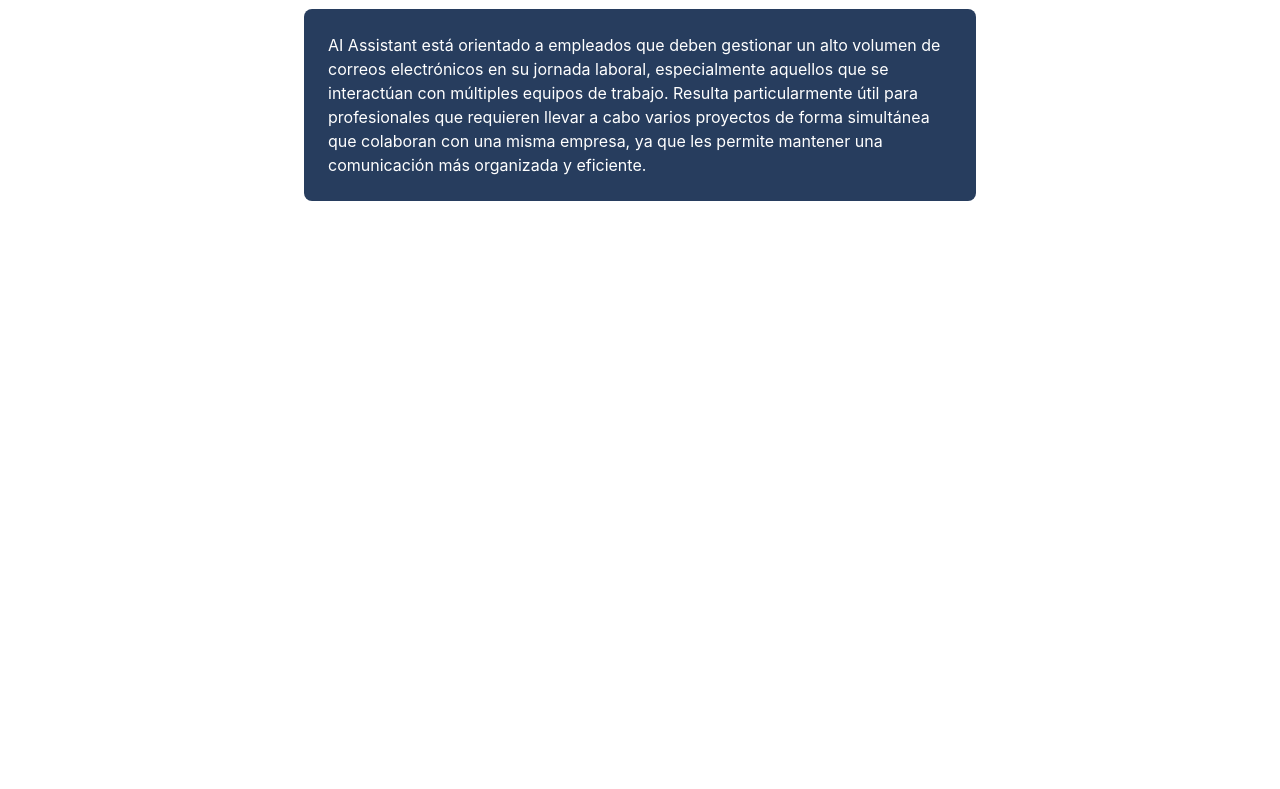
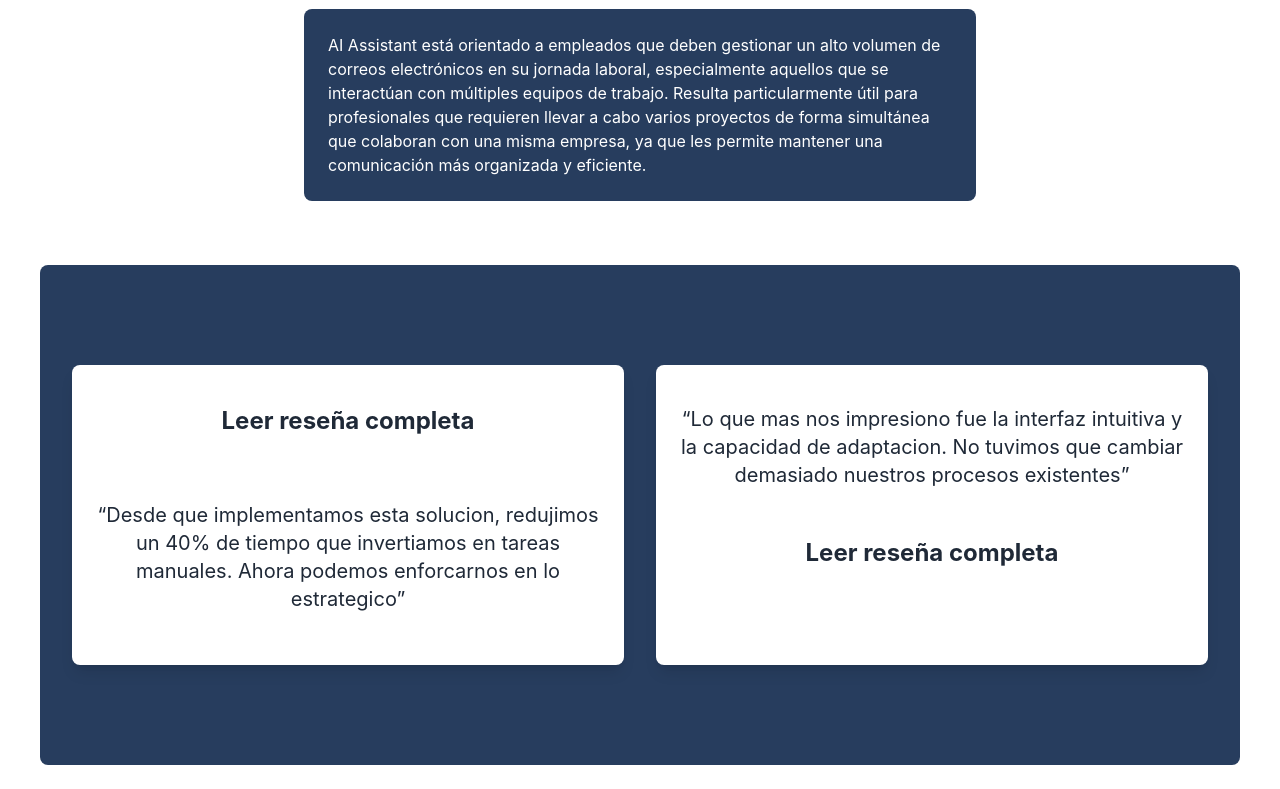
Before and after one commit to tobireboredo/AIA, a React (Create React App) app in the folder aiafront/: page /inicio in a window 1280 px wide. Shown: the part 1114-1903 px from the top of the page. Before the commit the page ends 1339 px from the top, so only its background shows below. Built offline with nearby package versions, Linux system fonts and the light colour scheme.

Commit message:
landing casi toda

```diff
--- a/aiafront/src/components/Hero.jsx
+++ b/aiafront/src/components/Hero.jsx
@@ -1,6 +1,8 @@
 import React from 'react';
 import { useNavigate } from 'react-router-dom';
 import logo from "../png/AIAGRANDE.png";
+import fotoizquierda from "../png/fotoizquierda.png";
+import fotoderecha from "../png/fotoderecha.png";
 
 const Hero = () => {
   const navigate = useNavigate();
@@ -33,11 +35,31 @@ const Hero = () => {
 
         <h2 className="text-2xl font-bold mb-2 mt-8 font-inter text-center">¿A quién está orientado AI Assistant?</h2>
 
-        {/* Rectángulo azul con bordes redondeados */}
         <div className="bg-[#273D5E] text-white p-6 rounded-lg">
           <p className="font-inter">
             AI Assistant está orientado a empleados que deben gestionar un alto volumen de correos electrónicos en su jornada laboral, especialmente aquellos que se interactúan con múltiples equipos de trabajo. Resulta particularmente útil para profesionales que requieren llevar a cabo varios proyectos de forma simultánea que colaboran con una misma empresa, ya que les permite mantener una comunicación más organizada y eficiente.
           </p>
+        </div>
+      </div>
+
+      <div className="bg-[#273D5E] w-full h-[500px] mt-16 rounded-lg flex flex-col md:flex-row justify-around items-center h-[500px] px-8 gap-8">
+        {/* Primer rectángulo blanco */}
+        <div className="bg-white h-[300px] rounded-lg shadow-lg p-6 flex-1 max-w-xl text-gray-800">
+
+          <div className="absolute -top-8 -left-8 w-20 h-20 rounded-full overflow-hidden border-2 border-[#273D5E]">
+            <img src={fotoizquierda} alt="Foto izquierda" className="w-full h-full object-cover" />
+          </div>
+
+        <button className="text-2xl font-bold mb-4 mt-4">Leer reseña completa</button>
+          <p className="text-xl mt-12">
+          “Desde que implementamos esta solucion, redujimos un 40% de tiempo que invertiamos en tareas manuales. Ahora podemos enforcarnos en lo estrategico”          </p>
+        </div>
+
+        {/* Segundo rectángulo blanco */}
+        <div className="bg-white h-[300px] rounded-lg shadow-lg p-6 flex-1 max-w-xl text-gray-800">
+          <p className="text-xl mt-4">
+          “Lo que mas nos impresiono  fue la interfaz intuitiva y la capacidad de adaptacion. No tuvimos que cambiar demasiado nuestros procesos existentes”          </p>
+          <button className="text-2xl font-bold mb-4 mt-12">Leer reseña completa</button>
         </div>
       </div>
     </div>
```
Also changed, not shown: aiafront/src/png/fotoderecha.png (added), aiafront/src/png/fotoizquierda.png (added).
